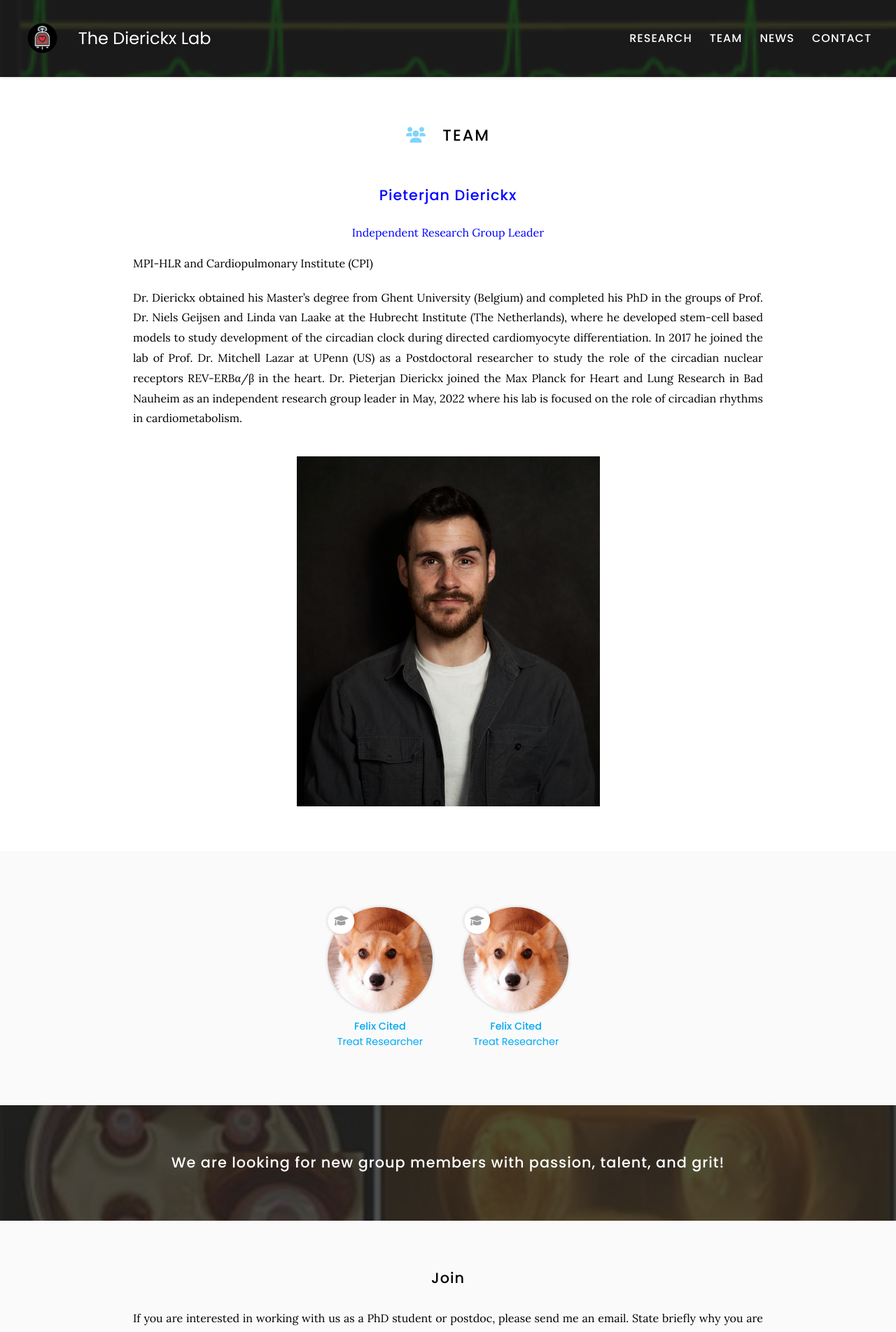
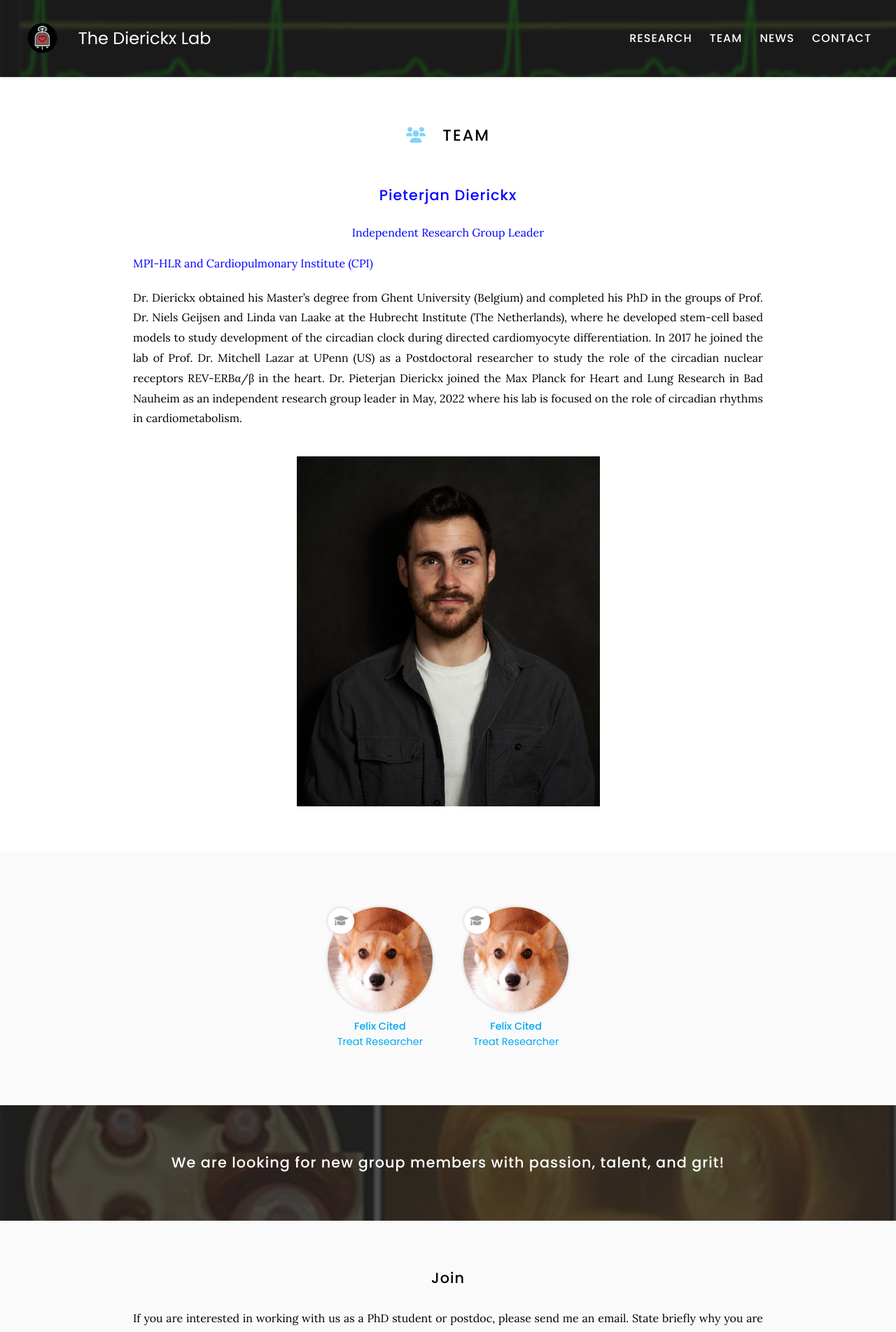
Before and after one commit to theDierickxLab/theDierickxLab, a Jekyll site: the page built from team/index.md, in a window 1280 px wide. Shown: the top 1903 px of the page at 70% size. Built offline with Jekyll 4.4.1, drawn with Linux system fonts in a browser that asks for light colours.

Commit message:
Update index.md

```diff
--- a/team/index.md
+++ b/team/index.md
@@ -12,7 +12,7 @@ nav:
 <div>
 <span style="color: blue;">Independent Research Group Leader</span>
 </div>
-MPI-HLR and Cardiopulmonary Institute (CPI)
+<span style="color: blue;">MPI-HLR and Cardiopulmonary Institute (CPI)</span>
 
 Dr. Dierickx obtained his Master’s degree from Ghent University (Belgium) and completed his PhD in the groups of Prof. Dr. Niels Geijsen and Linda van Laake at the Hubrecht Institute (The Netherlands), where he developed stem-cell based models to study development of the circadian clock during directed cardiomyocyte differentiation. In 2017 he joined the lab of Prof. Dr. Mitchell Lazar at UPenn (US) as a Postdoctoral researcher to study the role of the circadian nuclear receptors REV-ERBα/β in the heart. Dr. Pieterjan Dierickx joined the Max Planck for Heart and Lung Research in Bad Nauheim as an independent research group leader in May, 2022 where his lab is focused on the role of circadian rhythms in cardiometabolism.
 
```
